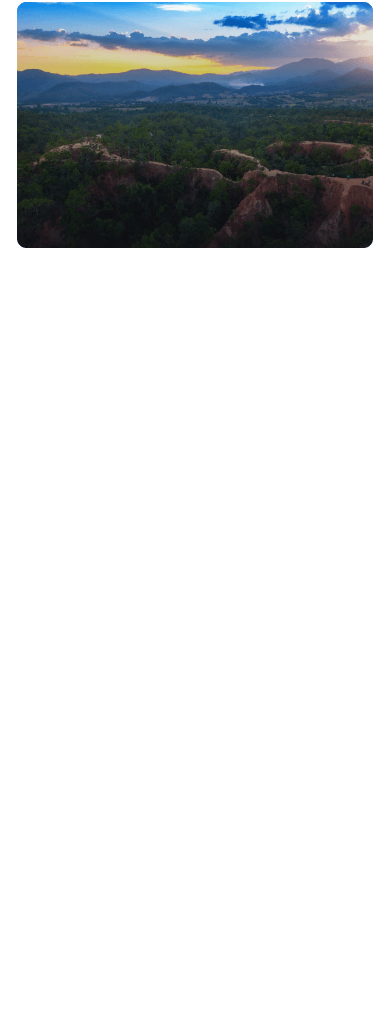
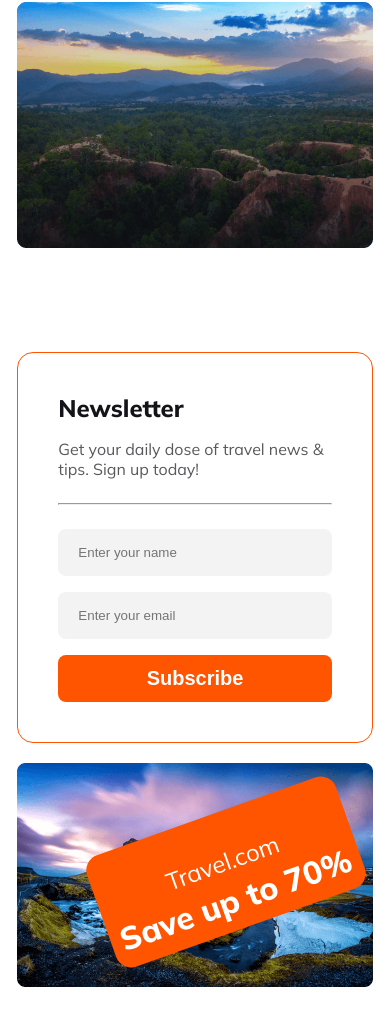
Before and after one commit to Rashikchowdhury/travel-agency-web, a plain HTML site: page index.html in a window 390 px wide. Shown: the part 7956-8982 px from the top of the page. Before the commit the page ends 8308 px from the top, so only its background shows below. Drawn offline with Linux system fonts and the light colour scheme.

Commit message:
created form section and made it responsive for mobile devices

```diff
--- a/index.html
+++ b/index.html
@@ -355,6 +355,31 @@
                 <img src="./Images/Group 40089.png" alt="">
             </div>
         </section>
+
+        <section class="form">
+            <div class="form-content">
+                <h3 class="form-title">Newsletter</h3>
+                <p class="pri-txt-clr">
+                    Get your daily dose of travel news & tips. Sign up today!
+                </p>
+                <hr>
+                <div class="form-fill">
+                    <input type="text" name="" id="" placeholder="Enter your name">
+                    <input type="email" name="" id="" placeholder="Enter your email">
+                    <button class="pri-back-clr">Subscribe</button>
+                </div>
+            </div>
+
+            <div class="form-content-two">
+                <div class="form-img-container">
+                    <img src="./Images/Rectangle 8 (1).png" alt="">
+                </div>
+                <div class="pri-back-clr discount-box">
+                    <p>Travel.com</p>
+                    <h3>Save up to 70%</h3>
+                </div>
+            </div>
+        </section>
     </main>
 </body>
 
--- a/styles/style.css
+++ b/styles/style.css
@@ -466,6 +466,88 @@ main {
     width: 100%;
 }
 
+/* form section styles */
+
+.form {
+    display: flex;
+    justify-content: space-around;
+    margin-bottom: 100px;
+}
+
+.form-content {
+    border-radius: 16px;
+    border: 1px solid #FF5400;
+    padding: 40px;
+}
+
+.form-title {
+    color: #131318;
+    font-size: 24px;
+    font-weight: 800;
+    margin: 0%;
+}
+
+.form-content p {
+    margin: 16px 0px 24px 0px;
+}
+
+.form-fill {
+    display: flex;
+    flex-direction: column;
+    margin-top: 24px;
+}
+
+.form-fill input {
+    border: none;
+    border-radius: 8px;
+    background: rgba(19, 19, 24, 0.05);
+    padding: 16px 20px;
+    margin-bottom: 16px;
+}
+
+.form-fill button {
+    border: none;
+    border-radius: 8px;
+    font-size: 20px;
+    font-weight: 800;
+    text-align: center;
+    color: #FFF;
+    padding: 12px;
+}
+
+.form-content-two{
+    position: relative;
+}
+
+.form-img-container img {
+    width: 100%;
+}
+
+.discount-box {
+    position: absolute;
+    width: 324px;
+    height: 120px;
+    transform: rotate(-19.628deg);
+    border-radius: 16px;
+    /* padding: 20px; */
+    bottom: 60px;
+    right: 15px;
+    text-align: center;
+    color: #FFF;
+    font-size: 24px;
+    font-weight: 400;
+}
+
+.discount-box p{
+    margin-bottom: 4px;
+}
+
+.discount-box h3{
+    font-size: 32px;
+    font-weight: 800;
+    margin: 0%;
+}
+
 @media screen and (max-width: 600px) {
 
     /* shared styles */
@@ -569,4 +651,15 @@ main {
     .recommendation-title {
         text-align: center;
     }
+
+    .form {
+        flex-direction: column;
+        gap: 20px;
+    }
+
+    .discount-box{
+        width: auto;
+        height: auto;
+        padding: 10px;
+    }
 }
```
